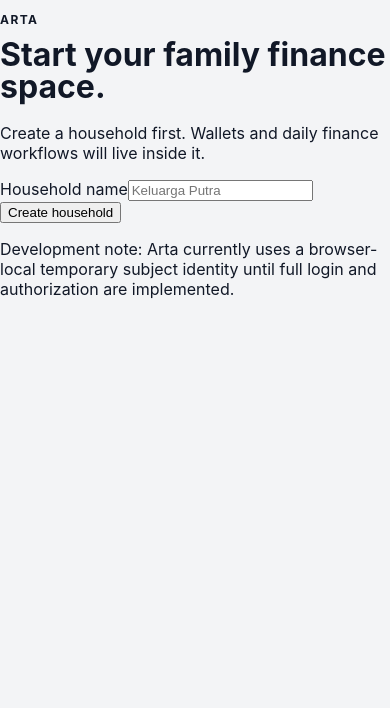
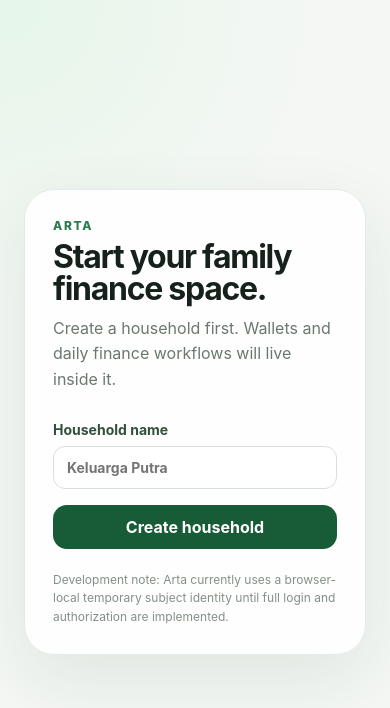
Before and after one commit to putradwinandap/arta, a React (Vite) app in the folder apps/web/: page / in a window 390 px wide. Shown: the top 708 px of the page. Built offline with nearby package versions, Linux system fonts and the light colour scheme.

Commit message:
style: build responsive household wallet interface

```diff
--- a/apps/web/src/styles.css
+++ b/apps/web/src/styles.css
@@ -1,8 +1,42 @@
-:root { font-family: Inter, ui-sans-serif, system-ui, sans-serif; color: #111827; background: #f3f4f6; }
+:root { font-family: Inter, ui-sans-serif, system-ui, sans-serif; color: #17211b; background: #f4f7f4; font-synthesis: none; }
 * { box-sizing: border-box; }
-body { margin: 0; min-width: 320px; min-height: 100vh; }
-.shell { min-height: 100vh; display: grid; place-items: center; padding: 24px; }
-.card { width: min(680px, 100%); background: white; border-radius: 24px; padding: 40px; box-shadow: 0 20px 60px rgba(17, 24, 39, .08); }
-.eyebrow { font-size: 12px; font-weight: 700; letter-spacing: .12em; text-transform: uppercase; }
-h1 { font-size: clamp(2rem, 7vw, 4rem); line-height: 1; margin: 12px 0 20px; }
-.status { margin-top: 24px; font-weight: 600; }
+body { margin: 0; min-width: 320px; min-height: 100vh; background: radial-gradient(circle at top left, #e6f6e9 0, transparent 34%), #f4f7f4; }
+button, input, select { font: inherit; }
+button { border: 0; border-radius: 14px; padding: 12px 16px; background: #185c37; color: white; font-weight: 700; cursor: pointer; }
+button:disabled { opacity: .55; cursor: not-allowed; }
+button.secondary { background: #edf3ef; color: #24472f; }
+button.danger { background: #fff0ee; color: #a43d32; }
+input, select { width: 100%; border: 1px solid #d7e0d9; border-radius: 12px; padding: 12px 13px; background: white; color: #17211b; outline: none; }
+input:focus, select:focus { border-color: #2a7b4d; box-shadow: 0 0 0 3px rgba(42, 123, 77, .12); }
+label { display: grid; gap: 8px; font-size: 14px; font-weight: 700; color: #31503b; }
+h1, h2, h3, p { margin-top: 0; }
+h1 { margin-bottom: 10px; font-size: clamp(2rem, 5vw, 3.6rem); line-height: 1.02; letter-spacing: -.04em; }
+h2 { margin-bottom: 8px; font-size: 1.45rem; }
+h3 { margin-bottom: 4px; }
+.eyebrow { margin-bottom: 8px; font-size: 12px; font-weight: 800; letter-spacing: .14em; text-transform: uppercase; color: #2a7b4d; }
+.muted { color: #6a786e; line-height: 1.6; }
+.center-state, .onboarding-shell { min-height: 100vh; display: grid; place-items: center; padding: 24px; }
+.onboarding-card { width: min(620px, 100%); padding: clamp(28px, 6vw, 54px); border: 1px solid #e4ebe5; border-radius: 30px; background: rgba(255,255,255,.94); box-shadow: 0 24px 70px rgba(28, 64, 40, .09); }
+.stack-form { display: grid; gap: 16px; margin-top: 28px; }
+.footnote { margin: 22px 0 0; color: #839087; font-size: 12px; line-height: 1.55; }
+.app-shell { width: min(1180px, calc(100% - 32px)); margin: 0 auto; padding: 42px 0 64px; }
+.topbar { display: flex; align-items: end; justify-content: space-between; gap: 24px; margin-bottom: 28px; }
+.summary-chip { flex: 0 0 auto; border: 1px solid #dbe7dd; border-radius: 999px; padding: 10px 14px; background: rgba(255,255,255,.8); color: #31503b; font-weight: 700; }
+.layout-grid { display: grid; grid-template-columns: minmax(0, 1.65fr) minmax(280px, .75fr); gap: 22px; align-items: start; }
+.panel { border: 1px solid #e0e8e1; border-radius: 24px; padding: 24px; background: rgba(255,255,255,.94); box-shadow: 0 18px 50px rgba(29, 62, 40, .06); }
+.create-panel { position: sticky; top: 20px; }
+.section-heading { display: flex; justify-content: space-between; gap: 16px; align-items: center; }
+.empty-state { margin-top: 20px; padding: 30px; border: 1px dashed #cfdacf; border-radius: 18px; background: #f8fbf8; text-align: center; }
+.empty-state p { margin-bottom: 0; color: #748278; line-height: 1.55; }
+.wallet-list { display: grid; gap: 12px; margin-top: 20px; }
+.wallet-card { display: flex; align-items: center; justify-content: space-between; gap: 18px; padding: 18px; border: 1px solid #e2e9e3; border-radius: 18px; background: #fbfdfb; }
+.wallet-card.archived { opacity: .68; background: #f5f6f5; }
+.wallet-card p { margin-bottom: 0; }
+.wallet-type { display: inline-block; margin-bottom: 7px; font-size: 11px; font-weight: 800; letter-spacing: .08em; text-transform: uppercase; color: #2a7b4d; }
+.wallet-actions, .button-row { display: flex; flex-wrap: wrap; gap: 8px; }
+.edit-form { width: 100%; display: grid; grid-template-columns: 1fr 170px auto; gap: 12px; align-items: end; }
+.archived-section { display: grid; gap: 10px; margin-top: 16px; padding-top: 20px; border-top: 1px solid #e7ece8; }
+.archived-section > h3 { color: #69766d; font-size: 14px; }
+.alert { margin: 18px 0 0; padding: 12px 14px; border-radius: 12px; background: #fff1ef; color: #9a3b32; font-weight: 700; }
+@media (max-width: 820px) { .layout-grid { grid-template-columns: 1fr; } .create-panel { position: static; } .topbar { align-items: flex-start; flex-direction: column; } }
+@media (max-width: 620px) { .app-shell { width: min(100% - 20px, 1180px); padding-top: 24px; } .panel { padding: 18px; border-radius: 20px; } .wallet-card { align-items: flex-start; flex-direction: column; } .edit-form { grid-template-columns: 1fr; } .wallet-actions { width: 100%; } .wallet-actions button { flex: 1; } }
```
